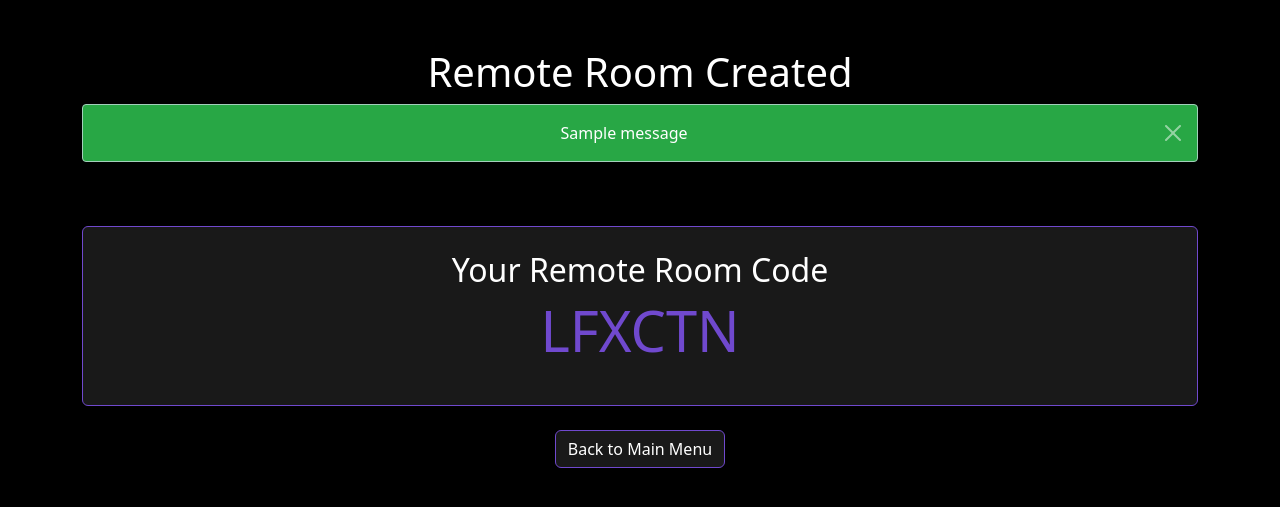
After one commit to TeaTax16/QRFileServer, a Flask app: page /remote in a window 1280 px wide. The commit adds this page. Shown: the top 507 px of the page. Run offline with Flask 3, Linux system fonts and the light colour scheme; one stand-in notice (Sample message) is shown; some libraries are stand-ins or nearby versions.

Commit message:
Remote Room codes
Remote Room codes are generated as PDF files and stored in the codes folder for the user to access.

```diff
--- a/app.py
+++ b/app.py
@@ -1,45 +1,80 @@
+import os
+import sys
+import base64
+import random
+import string
+import socket
 import threading
-from flask import Flask, send_from_directory, jsonify, request, redirect, url_for, render_template, flash
-import os
+import io
+from reportlab.pdfgen import canvas
+from reportlab.lib.pagesizes import A4
+from reportlab.lib.units import cm
+
+from flask import (
+    Flask,
+    send_from_directory,
+    send_file,
+    jsonify,
+    request,
+    redirect,
+    url_for,
+    render_template,
+    flash
+)
 from werkzeug.utils import secure_filename
 import qrcode
-import io
-import base64
-import socket
 import webview
-import sys
+
+# Configuration Constants
+SECRET_KEY = 'your_secret_key'  # Replace with a secure key in production
+UPLOAD_FOLDER_NAME = 'uploads'
+CODES_FOLDER_NAME = 'codes'
+FLASK_HOST = '0.0.0.0'
+FLASK_PORT = 8080
 
 def resource_path(relative_path):
-    """ Get absolute path to resource, works for dev and for PyInstaller """
+    """
+    Get absolute path to resource, works for dev and for PyInstaller.
+    """
     try:
         # PyInstaller creates a temp folder and stores path in _MEIPASS
         base_path = sys._MEIPASS
-    except Exception:
+    except AttributeError:
         base_path = os.path.abspath(".")
 
     return os.path.join(base_path, relative_path)
 
-# Set the upload folder relative to the executable path
+# Determine the base path based on execution context
 if getattr(sys, 'frozen', False):
-    # If the application is run as a bundle (e.g. an .exe file)
+    # Running as a bundled executable
     app_base_path = os.path.dirname(sys.executable)
 else:
-    # If the application is run as a script
+    # Running as a standard script
     app_base_path = os.path.abspath(".")
 
-upload_folder = os.path.join(app_base_path, 'uploads')
-os.makedirs(upload_folder, exist_ok=True)
+# Setup upload folder
+UPLOAD_FOLDER = os.path.join(app_base_path, UPLOAD_FOLDER_NAME)
+os.makedirs(UPLOAD_FOLDER, exist_ok=True)
 
+CODES_FOLDER = os.path.join(app_base_path, CODES_FOLDER_NAME)
+os.makedirs(CODES_FOLDER, exist_ok=True)
+
+# Initialize Flask app
 app = Flask(
     __name__,
     template_folder=resource_path('templates'),
     static_folder=resource_path('static')
 )
-app.secret_key = 'your_secret_key'
+app.config['SECRET_KEY'] = SECRET_KEY
+app.config['UPLOAD_FOLDER'] = UPLOAD_FOLDER
 
-#region Functions
+# In-memory storage for remote rooms
+remote_rooms = {}
+
 def get_local_ip():
-    """Find the local network IP address."""
+    """
+    Retrieve the local network IP address.
+    """
     hostname = socket.gethostname()
     try:
         return socket.gethostbyname(hostname)
@@ -47,34 +82,46 @@ def get_local_ip():
         return None
 
 def start_flask():
-    """Start the Flask app."""
-    app.run(host='0.0.0.0', port=8080)
-#endregion
+    """
+    Start the Flask application.
+    """
+    app.run(host=FLASK_HOST, port=FLASK_PORT)
 
-#region Flask App Routes
+# =======================
+# Flask App Routes
+# =======================
 
-# Home/Upload page
 @app.route('/', methods=['GET', 'POST'])
 def home():
+    """
+    Home page that handles file uploads.
+    """
     if request.method == 'POST':
         if 'file[]' not in request.files:
             response = {'status': 'error', 'message': 'No file part in the request.'}
             return jsonify(response), 400
+
         files = request.files.getlist('file[]')
         if not files or all(file.filename == '' for file in files):
             response = {'status': 'error', 'message': 'No files selected for uploading.'}
             return jsonify(response), 400
+
         uploaded_filenames = []
         for file in files:
-            if file and file.filename != '':
+            if file and file.filename:
                 filename = secure_filename(file.filename)
-                filepath = os.path.join(upload_folder, filename)
+                filepath = os.path.join(app.config['UPLOAD_FOLDER'], filename)
                 file.save(filepath)
                 uploaded_filenames.append(filename)
+
         if uploaded_filenames:
             message = f'Uploaded {len(uploaded_filenames)} file(s) successfully!'
             if request.is_json or request.headers.get('X-Requested-With') == 'XMLHttpRequest':
-                response = {'status': 'success', 'message': message, 'filenames': uploaded_filenames}
+                response = {
+                    'status': 'success',
+                    'message': message,
+                    'filenames': uploaded_filenames
+                }
                 return jsonify(response), 200
             else:
                 flash(message, 'success')
@@ -82,33 +129,41 @@ def home():
         else:
             response = {'status': 'error', 'message': 'No valid files were uploaded.'}
             return jsonify(response), 400
+
     return render_template('home.html')
 
-# Files list page
 @app.route('/files', methods=['GET'])
 def files():
+    """
+    Display a list of uploaded files with search functionality.
+    """
     query = request.args.get('query', '').strip().lower()
-    all_files = os.listdir(upload_folder)
+    all_files = os.listdir(app.config['UPLOAD_FOLDER'])
     if query:
         filtered_files = [f for f in all_files if query in f.lower()]
     else:
         filtered_files = all_files
     return render_template('files.html', files=filtered_files, query=request.args.get('query', ''))
 
-# Generate and show QR code
 @app.route('/qr', methods=['GET'])
 def qr_code():
+    """
+    Generate a QR code for downloading a specific file.
+    """
     filename = request.args.get('filename')
     if not filename:
         return "Error: No filename provided.", 400
+
     filename = secure_filename(filename)
-    file_path = os.path.join(upload_folder, filename)
+    file_path = os.path.join(app.config['UPLOAD_FOLDER'], filename)
     if not os.path.exists(file_path):
         return "Error: File does not exist.", 404
+
     local_ip = get_local_ip()
     if not local_ip:
         return "Error: Could not determine local IP address.", 500
-    download_url = f"http://{local_ip}:8080/download/{filename}"
+
+    download_url = f"http://{local_ip}:{FLASK_PORT}/download/{filename}"
     img = qrcode.make(download_url)
     buffer = io.BytesIO()
     img.save(buffer, format='PNG')
@@ -116,17 +171,21 @@ def qr_code():
     img_base64 = base64.b64encode(buffer.getvalue()).decode('utf-8')
     return jsonify({'qr_code': img_base64})
 
-# Download file
 @app.route('/download/<filename>', methods=['GET'])
 def download_file(filename):
+    """
+    Serve a file for download.
+    """
     filename = secure_filename(filename)
-    return send_from_directory(upload_folder, filename, as_attachment=True)
+    return send_from_directory(app.config['UPLOAD_FOLDER'], filename, as_attachment=True)
 
-# Delete files
 @app.route('/delete/<filename>', methods=['POST'])
 def delete_file(filename):
+    """
+    Delete a specified file.
+    """
     filename = secure_filename(filename)
-    file_path = os.path.join(upload_folder, filename)
+    file_path = os.path.join(app.config['UPLOAD_FOLDER'], filename)
     if os.path.exists(file_path):
         try:
             os.remove(file_path)
@@ -137,16 +196,144 @@ def delete_file(filename):
         flash(f'File "{filename}" does not exist.', 'warning')
     return redirect(url_for('files'))
 
-#endregion
+@app.route('/remote', methods=['GET'])
+def remote_room():
+    """
+    Create a new remote room with unique codes and QR codes.
+    """
+    # Generate a random 6-character alphanumeric code
+    code = ''.join(random.choices(string.ascii_uppercase + string.digits, k=6))
+
+    # Initialize room information
+    remote_rooms[code] = {
+        'host_url': None,
+        'clients_url': None
+    }
+
+    # Define role-specific codes
+    host_code = f"{code}/h"
+    client_code = f"{code}/c"
+
+    # Encode codes using URL-safe Base64 without padding
+    encoded_host = base64.urlsafe_b64encode(host_code.encode()).decode().rstrip('=')
+    encoded_client = base64.urlsafe_b64encode(client_code.encode()).decode().rstrip('=')
+
+    # Generate simxar URLs
+    host_url = f"simxar://{encoded_host}"
+    clients_url = f"simxar://{encoded_client}"
+
+    # Update room information
+    remote_rooms[code]['host_url'] = host_url
+    remote_rooms[code]['clients_url'] = clients_url
+
+    # Generate QR code images
+    host_qr = qrcode.make(host_url)
+    clients_qr = qrcode.make(clients_url)
+
+    # Save QR codes as PDFs with logo and label
+    host_pdf_path = os.path.join(CODES_FOLDER, f"{code}_host_qr.pdf")
+    clients_pdf_path = os.path.join(CODES_FOLDER, f"{code}_clients_qr.pdf")
+
+    logo_path = os.path.join(app.static_folder, 'logo.png')  # Path to logo in static folder
+
+    def save_qr_as_pdf(qr_image, output_path, role_label):
+        """Helper function to save QR code to a PDF with logo and role label."""
+        pdf_canvas = canvas.Canvas(output_path, pagesize=A4)
+
+        # Dimensions
+        qr_size = 12 * cm  # Define size of QR code (17 cm square)
+        x_qr, y_qr = (A4[0] - qr_size) / 2, (A4[1] - qr_size) / 2  # Center the QR code
+
+        # Draw the logo at the top
+        logo_width = 5 * cm
+        logo_height = 5 * cm
+        x_logo = (A4[0] - logo_width) / 2
+        y_logo = A4[1] - logo_height - 2 * cm
+        pdf_canvas.drawImage(logo_path, x_logo, y_logo, logo_width, logo_height, preserveAspectRatio=True)
+
+        # Save QR code as a temporary PNG and draw it
+        qr_image = qr_image.resize((int(qr_size), int(qr_size)))  # Ensure consistent size
+        qr_image.save("temp_qr.png")
+        pdf_canvas.drawImage("temp_qr.png", x_qr, y_qr, qr_size, qr_size)
+        os.remove("temp_qr.png")  # Clean up temporary file
+
+        # Add label below the QR code
+        pdf_canvas.setFont("Helvetica-Bold", 14)
+        text_x = A4[0] / 2
+        text_y = y_qr - 2 * cm  # Position below the QR code
+        pdf_canvas.drawCentredString(text_x, text_y, role_label)
+
+        # Finalize the page
+        pdf_canvas.showPage()
+        pdf_canvas.save()
+
+    # Generate PDFs
+    save_qr_as_pdf(host_qr, host_pdf_path, "Host")
+    save_qr_as_pdf(clients_qr, clients_pdf_path, "Client")
+
+    return render_template(
+        'remote.html',
+        code=code
+    )
+
+
+# =======================
+# New Route for Downloading QR Codes
+# =======================
+
+@app.route('/download_qr/<code>/<role>', methods=['GET'])
+def download_qr(code, role):
+    """
+    Download the QR code image for the specified remote room and role.
+    """
+    # Sanitize and format the code
+    code = secure_filename(code).upper()
+    role = role.lower()
+
+    # Validate the room code
+    if code not in remote_rooms:
+        return "Error: Invalid room code.", 404
+
+    # Determine the filename based on the role
+    if role == 'host':
+        filename = f"{code}_host_qr.png"
+    elif role == 'client':
+        filename = f"{code}_clients_qr.png"
+    else:
+        return "Error: Invalid role specified. Use 'host' or 'client'.", 400
+
+    file_path = os.path.join(CODES_FOLDER, filename)
+    if not os.path.exists(file_path):
+        return "Error: QR code does not exist.", 404
+
+    # Send the file as a downloadable attachment
+    return send_file(
+        file_path,
+        mimetype='image/png',
+        as_attachment=True,
+        download_name=filename
+    )
+
+
+# =======================
+# Application Entry Point
+# =======================
 
 if __name__ == '__main__':
     flask_thread = threading.Thread(target=start_flask)
     flask_thread.daemon = True
     flask_thread.start()
 
-    webview.create_window(
-        "XARhub",
-        f"http://{get_local_ip()}:8080/",
-        confirm_close=True
-    )
-    webview.start()
+    local_ip = get_local_ip()
+    if not local_ip:
+        print("Error: Could not determine local IP address.")
+        sys.exit(1)
+    else:
+        window_title = "XARhub"
+        window_url = f"http://{local_ip}:{FLASK_PORT}/"
+        webview.create_window(
+            window_title,
+            window_url,
+            confirm_close=True
+        )
+        webview.start()
--- a/static/css/styles.css
+++ b/static/css/styles.css
@@ -1,13 +1,14 @@
-body.home-page {
+/* General Page Styles */
+body.home-page,
+body.files-page,
+body.remote-page,
+body.remote-host-page,
+body.remote-clients-page {
     background-color: #000000;
     color: #FFFFFF;
 }
 
-body.files-page {
-    background-color: #000000;
-    color: #FFFFFF;
-}
-
+/* Primary Button Styles */
 .btn-main {
     background-color: #7049ce;
     color: #FFFFFF;
@@ -21,6 +22,7 @@ body.files-page {
     border: 1px solid #7049ce;
 }
 
+/* Outline Button Styles */
 .btn-outline {
     background-color: #191919;
     color: #FFFFFF;
@@ -34,11 +36,12 @@ body.files-page {
     border: none;
 }
 
+/* Danger Button Styles */
 .btn-danger {
     background-color: #dc3545;
     color: #FFFFFF;
     border: none;
-    transition: background-color 0.3s, border 0.3s;
+    transition: background-color 0.3s;
 }
 
 .btn-danger:hover {
@@ -47,21 +50,25 @@ body.files-page {
     border: none;
 }
 
+/* Form Label Styles */
 .form-label {
     color: #FFFFFF;
 }
 
+/* Card Styles */
 .card {
     background-color: #191919;
     border: 1px solid #7049ce;
 }
 
+/* List Group Item Styles */
 .list-group-item {
     background-color: #191919;
     color: #FFFFFF;
     border: none;
 }
 
+/* Alert Styles */
 .alert {
     border-radius: 0.25rem;
 }
@@ -81,29 +88,35 @@ body.files-page {
     color: #000000;
 }
 
+/* Heading and Text Styles */
 h1, h2, strong {
     color: #FFFFFF;
 }
 
+/* Close Button Styles */
 .btn-close {
     filter: invert(1);
 }
 
+/* Checkbox Styles */
 input[type="checkbox"] {
     accent-color: #7049ce;
 }
 
+/* Logo Image Styles */
 .logo-image {
-    max-width: 150px; /* Adjust the max-width as needed */
+    max-width: 150px; /* Adjust as needed */
     height: auto;
     margin-bottom: 20px;
 }
 
+/* Modal Content Styles */
 .modal-content {
     background-color: #191919;
     color: #FFFFFF;
 }
 
+/* Dropzone Styles */
 .dropzone {
     border: 2px dashed #7049ce;
     border-radius: 5px;
@@ -123,6 +136,18 @@ input[type="checkbox"] {
     display: none;
 }
 
+/* Upload Feedback Styles */
 .upload-feedback {
     margin-top: 15px;
 }
+
+/* QR Code Label Styles */
+.qr-label {
+    color: #FFFFFF; /* White color */
+    margin-bottom: 10px; /* Space below the label */
+}
+
+/* Code Display Styles */
+.code-purple {
+    color: #7049ce; /* Purple color matching btn-main */
+}
--- /dev/null
+++ b/templates/remote.html
@@ -0,0 +1,48 @@
+<!doctype html>
+<html lang="en">
+<head>
+    <!-- Meta Tags -->
+    <meta charset="UTF-8">
+    <meta name="viewport" content="width=device-width, initial-scale=1.0">
+    <title>Remote Room</title>
+
+    <!-- Bootstrap CSS -->
+    <link href="{{ url_for('static', filename='css/bootstrap.min.css') }}" rel="stylesheet">
+
+    <!-- Custom Styles -->
+    <link rel="stylesheet" href="{{ url_for('static', filename='css/styles.css') }}">
+</head>
+<body class="remote-page">
+<div class="container">
+    <div class="py-5 text-center">
+        <h1>Remote Room Created</h1>
+
+        <!-- Flash Messages -->
+        {% with messages = get_flashed_messages(with_categories=true) %}
+        {% if messages %}
+        {% for category, message in messages %}
+        <div class="alert alert-{{ category }} alert-dismissible fade show" role="alert">
+            {{ message }}
+            <button type="button" class="btn-close" data-bs-dismiss="alert" aria-label="Close"></button>
+        </div>
+        {% endfor %}
+        {% endif %}
+        {% endwith %}
+    </div>
+
+    <!-- Remote Room Code -->
+    <div class="card p-4 mb-4 text-center">
+        <h2>Your Remote Room Code</h2>
+        <p class="display-4 code-purple">{{ code }}</p>
+    </div>
+
+    <!-- Back to Main Menu -->
+    <div class="text-center">
+        <a href="/" class="btn btn-outline">Back to Main Menu</a>
+    </div>
+</div>
+
+<!-- Bootstrap JS Bundle -->
+<script src="{{ url_for('static', filename='js/bootstrap.bundle.min.js') }}"></script>
+</body>
+</html>
```
Also changed, not shown: templates/files.html (+13 -8 lines), templates/home.html (+38 -28 lines).
